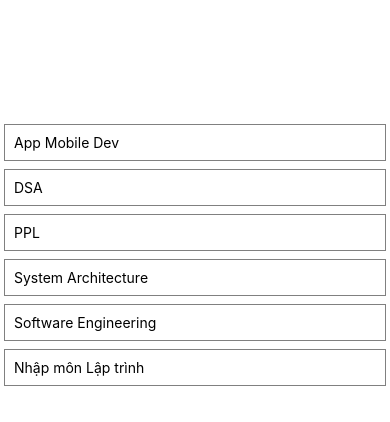
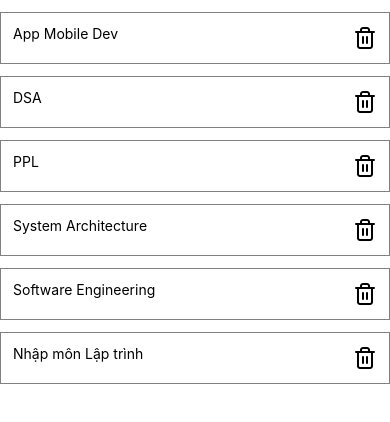
Before and after one commit to bao-nguyenbku/introduction-to-react-native, a React Native app: screen / in a window 390 px wide. Shown: the top 422 px of the page. Built offline with nearby package versions, Linux system fonts and the light colour scheme.

Commit message:
add list AGAIN!

```diff
--- a/components/pickedListMonHoc.js
+++ b/components/pickedListMonHoc.js
@@ -1,6 +1,6 @@
 import React, { useState } from 'react';
 import { ScrollView, TouchableOpacity, View, StyleSheet, Text, SafeAreaView, Button, FlatList } from 'react-native';
-import Swipeable from 'react-native-gesture-handler/Swipeable';
+import { Feather } from '@expo/vector-icons';
 
 const course = [
     {
@@ -31,90 +31,42 @@ const course = [
 
 const PickedListMonHoc = (props) => {
     const [pickedList, setPickedList] = useState([...course]);
-    let row = [];
-    let prevOpenedRow;
-
-    const deleteItem = ({ item, index }) => {
-        console.log(item, index);
-        let a = listData;
-        a.splice(index, 1);
-        console.log(a);
-        setPickedList([...a]);
-    };
-
-    const renderItem = ({ item, index }, onClick) => {
-        //
-        const closeRow = (index) => {
-            console.log('closerow');
-            if (prevOpenedRow && prevOpenedRow !== row[index]) {
-                prevOpenedRow.close();
-            }
-            prevOpenedRow = row[index];
-        };
-
-        const renderRightActions = (progress, dragX, onClick) => {
-            return (
-                <View
-                    style={{
-                        margin: 0,
-                        alignContent: 'center',
-                        justifyContent: 'center',
-                        width: 70
-                    }}
-                >
-                    <Button color='red' onPress={onClick} title='DELETE'></Button>
-                </View>
-            );
-        };
-
-        return (
-            <Swipeable renderRightActions={(progress, dragX) => renderRightActions(progress, dragX, onClick)} onSwipeableOpen={() => closeRow(index)} ref={(ref) => (row[index] = ref)} rightOpenValue={-100}>
-                <View
-                    style={{
-                        margin: 4,
-                        borderColor: 'grey',
-                        borderWidth: 1,
-                        padding: 9,
-                        backgroundColor: 'white'
-                    }}
-                >
-                    <Text>{item.name}</Text>
-                </View>
-            </Swipeable>
-        );
-    };
 
     return (
-        <SafeAreaView>
-            <FlatList
-                data={pickedList}
-                renderItem={(v) =>
-                    renderItem(v, () => {
-                        console.log('Pressed', v);
-                        deleteItem(v);
-                    })
-                }
-                keyExtractor={(item) => item.id}
-            ></FlatList>
+        <SafeAreaView style={styles.container}>
+            <ScrollView>
+                {pickedList.map((item) => {
+                    return (
+                        <View key={item.id} style={styles.courseContainer}>
+                            <Text>{item.name}</Text>
+                            <View style={styles.courseContainerAlignRight}>
+                                <TouchableOpacity onPress={() => {}}>
+                                    <Feather name='trash-2' size={24} color='black' />
+                                </TouchableOpacity>
+                            </View>
+                        </View>
+                    );
+                })}
+            </ScrollView>
         </SafeAreaView>
     );
 };
 
 const styles = StyleSheet.create({
     container: {
-        paddingTop: 60,
-        alignItems: 'center'
+        padding: 12
     },
-    button: {
-        marginBottom: 30,
-        width: 260,
-        alignItems: 'center',
-        backgroundColor: '#2196F3'
+    courseContainer: {
+        marginBottom: 12,
+        justifyContent: 'space-between',
+        padding: 12,
+        borderColor: 'gray',
+        borderWidth: 1,
+        width: '100%',
+        flexDirection: 'row'
     },
-    buttonText: {
-        textAlign: 'center',
-        padding: 20,
-        color: 'white'
+    courseContainerAlignRight: {
+        alignContent: 'flex-end'
     }
 });
 
--- a/package.json
+++ b/package.json
@@ -22,6 +22,7 @@
     "react-native": "0.69.6",
     "react-native-gesture-handler": "^2.8.0",
     "react-native-reanimated": "^2.10.0",
+    "react-native-vector-icons": "^9.2.0",
     "react-redux": "^8.0.5",
     "typescript": "^4.6.3"
   },
--- a/screens/Home.js
+++ b/screens/Home.js
@@ -1,4 +1,4 @@
-import { StyleSheet, Text, View, TouchableOpacity, SafeAreaView } from 'react-native'
+import { StyleSheet, Text, View, TouchableOpacity, SafeAreaView, Animated } from 'react-native'
 import React, { useEffect } from 'react'
 import { getAllCourses } from '../api/blogs';
 import PickedListMonHoc from '../components/pickedListMonHoc';
@@ -20,7 +20,6 @@ export default Home
 
 const styles = StyleSheet.create({
     container: {
-      paddingTop: 120,
+      paddingTop: 12,
     }
-
 })
```
Also changed, not shown: 1 other file (tests, documents, lock files or other folders).
